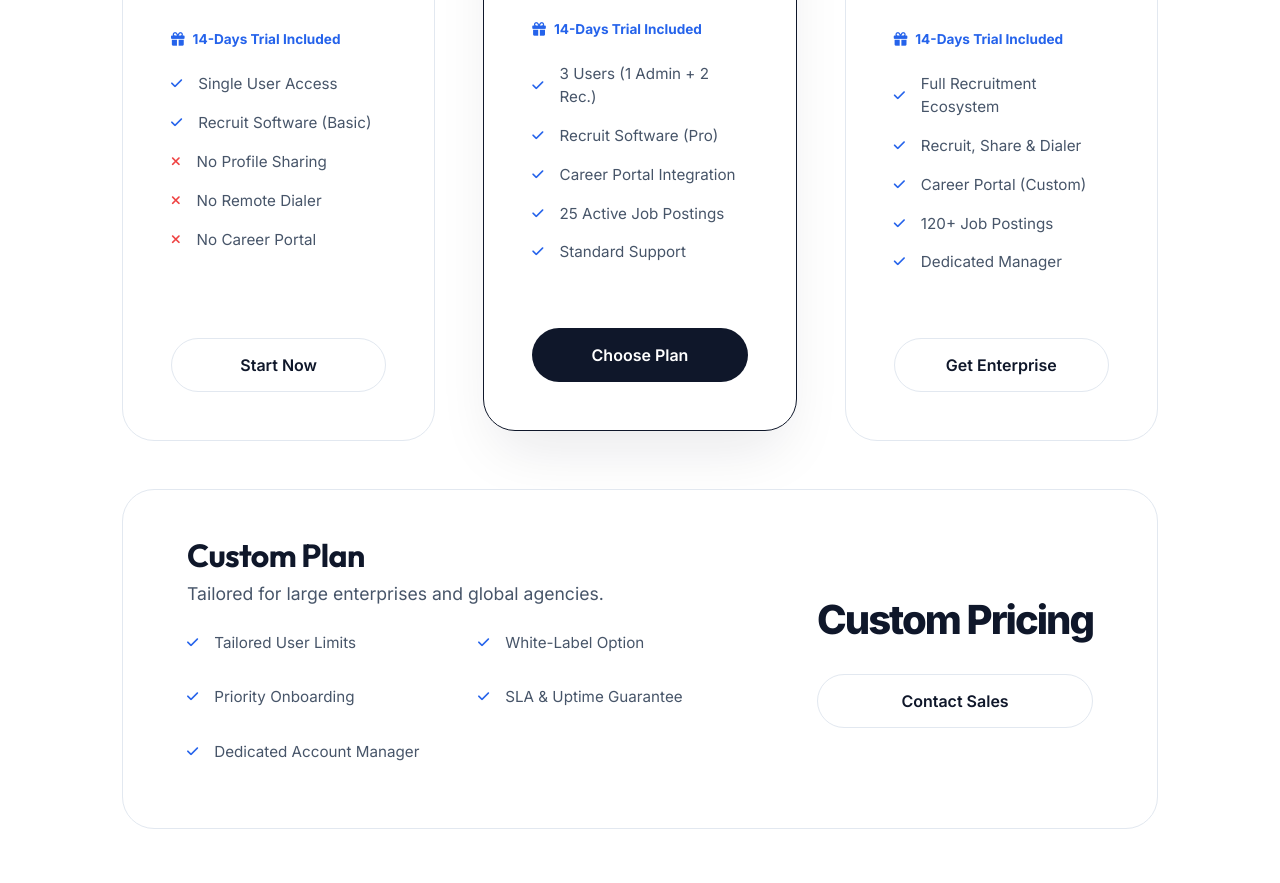
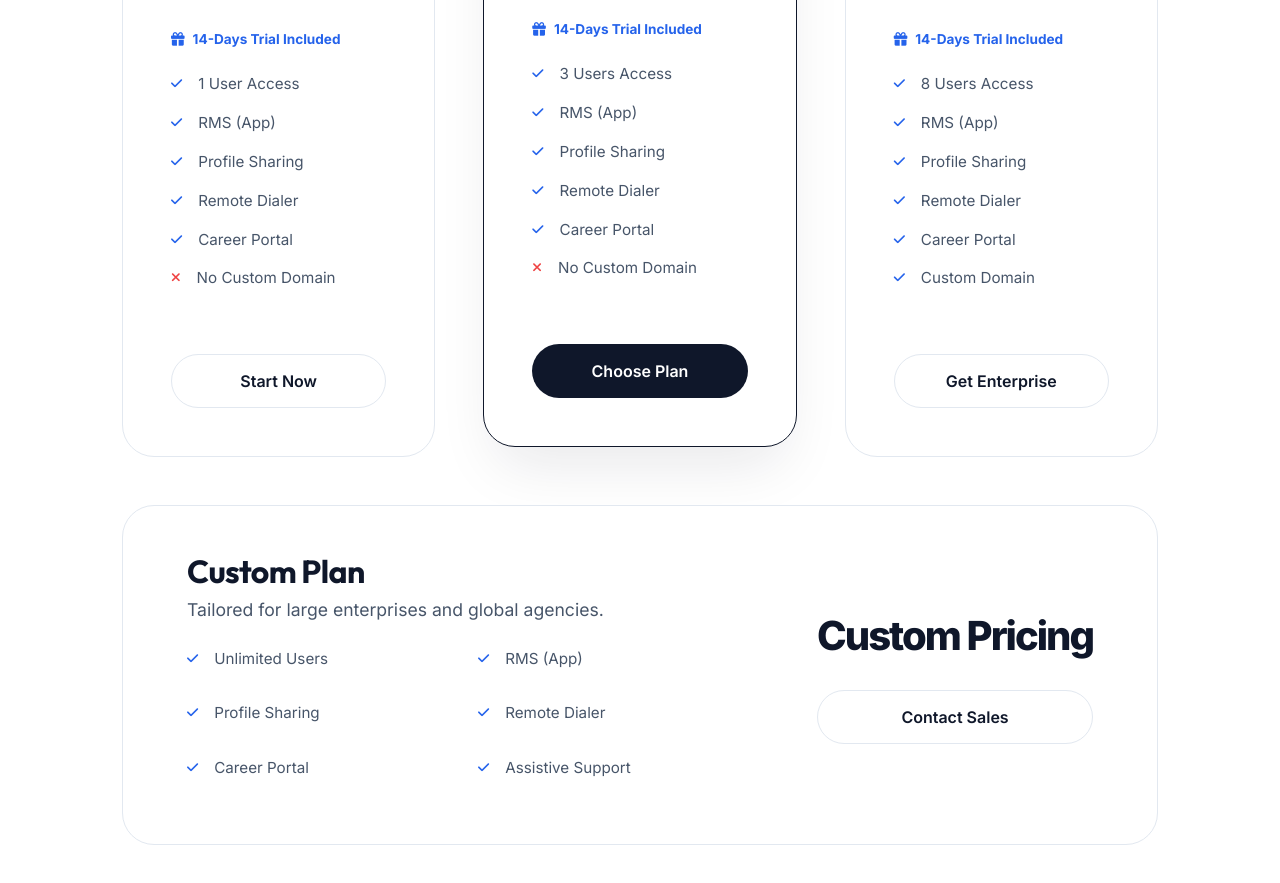
Before and after one commit to Anchan31/anchan31.github.io, a website: page index.html in a window 1280 px wide. Shown: the part 3540-4423 px from the top of the page. Drawn offline with Linux system fonts and the light colour scheme.

Commit message:
Update index.html

```diff
--- a/index.html
+++ b/index.html
@@ -233,11 +233,12 @@
                     <div style="font-size: 0.85rem; font-weight: 700; color: var(--primary); margin-bottom: 1.5rem;"><i
                             class="fas fa-gift" style="margin-right: 0.5rem;"></i>14-Days Trial Included</div>
                     <ul class="pricing-features">
-                        <li><i class="fas fa-check"></i> Single User Access</li>
-                        <li><i class="fas fa-check"></i> Recruit Software (Basic)</li>
-                        <li><i class="fas fa-times" style="color: #ef4444;"></i> No Profile Sharing</li>
-                        <li><i class="fas fa-times" style="color: #ef4444;"></i> No Remote Dialer</li>
-                        <li><i class="fas fa-times" style="color: #ef4444;"></i> No Career Portal</li>
+                        <li><i class="fas fa-check"></i> 1 User Access</li>
+                        <li><i class="fas fa-check"></i> RMS (App)</li>
+                        <li><i class="fas fa-check"></i> Profile Sharing</li>
+                        <li><i class="fas fa-check"></i> Remote Dialer</li>
+                        <li><i class="fas fa-check"></i> Career Portal</li>
+                        <li><i class="fas fa-times" style="color: #ef4444;"></i> No Custom Domain</li>
                     </ul>
                     <a href="javascript:void(0)" onclick="subscribeNow('plan_SoAKD0aJFwzZCO', 'Starter')"
                         class="btn btn-outline">Start Now</a>
@@ -255,11 +256,12 @@
                     <div style="font-size: 0.85rem; font-weight: 700; color: var(--primary); margin-bottom: 1.5rem;"><i
                             class="fas fa-gift" style="margin-right: 0.5rem;"></i>14-Days Trial Included</div>
                     <ul class="pricing-features">
-                        <li><i class="fas fa-check"></i> 3 Users (1 Admin + 2 Rec.)</li>
-                        <li><i class="fas fa-check"></i> Recruit Software (Pro)</li>
-                        <li><i class="fas fa-check"></i> Career Portal Integration</li>
-                        <li><i class="fas fa-check"></i> 25 Active Job Postings</li>
-                        <li><i class="fas fa-check"></i> Standard Support</li>
+                        <li><i class="fas fa-check"></i> 3 Users Access</li>
+                        <li><i class="fas fa-check"></i> RMS (App)</li>
+                        <li><i class="fas fa-check"></i> Profile Sharing</li>
+                        <li><i class="fas fa-check"></i> Remote Dialer</li>
+                        <li><i class="fas fa-check"></i> Career Portal</li>
+                        <li><i class="fas fa-times" style="color: #ef4444;"></i> No Custom Domain</li>
                     </ul>
                     <a href="javascript:void(0)" onclick="subscribeNow('plan_SoAKfnYYCTZHDo', 'Professional')"
                         class="btn btn-primary">Choose Plan</a>
@@ -277,11 +279,12 @@
                     <div style="font-size: 0.85rem; font-weight: 700; color: var(--primary); margin-bottom: 1.5rem;"><i
                             class="fas fa-gift" style="margin-right: 0.5rem;"></i>14-Days Trial Included</div>
                     <ul class="pricing-features">
-                        <li><i class="fas fa-check"></i> Full Recruitment Ecosystem</li>
-                        <li><i class="fas fa-check"></i> Recruit, Share &amp; Dialer</li>
-                        <li><i class="fas fa-check"></i> Career Portal (Custom)</li>
-                        <li><i class="fas fa-check"></i> 120+ Job Postings</li>
-                        <li><i class="fas fa-check"></i> Dedicated Manager</li>
+                        <li><i class="fas fa-check"></i> 8 Users Access</li>
+                        <li><i class="fas fa-check"></i> RMS (App)</li>
+                        <li><i class="fas fa-check"></i> Profile Sharing</li>
+                        <li><i class="fas fa-check"></i> Remote Dialer</li>
+                        <li><i class="fas fa-check"></i> Career Portal</li>
+                        <li><i class="fas fa-check"></i> Custom Domain</li>
                     </ul>
                     <a href="javascript:void(0)" onclick="subscribeNow('plan_SouJvWzj8xFSgg', 'Enterprise')"
                         class="btn btn-outline">Get Enterprise</a>
@@ -297,11 +300,12 @@
                         agencies.</p>
                     <ul class="pricing-features"
                         style="display: grid; grid-template-columns: repeat(auto-fit, minmax(200px, 1fr)); gap: 1rem; margin-bottom: 0;">
-                        <li><i class="fas fa-check"></i> Tailored User Limits</li>
-                        <li><i class="fas fa-check"></i> White-Label Option</li>
-                        <li><i class="fas fa-check"></i> Priority Onboarding</li>
-                        <li><i class="fas fa-check"></i> SLA &amp; Uptime Guarantee</li>
-                        <li><i class="fas fa-check"></i> Dedicated Account Manager</li>
+                        <li><i class="fas fa-check"></i> Unlimited Users</li>
+                        <li><i class="fas fa-check"></i> RMS (App)</li>
+                        <li><i class="fas fa-check"></i> Profile Sharing</li>
+                        <li><i class="fas fa-check"></i> Remote Dialer</li>
+                        <li><i class="fas fa-check"></i> Career Portal</li>
+                        <li><i class="fas fa-check"></i> Assistive Support</li>
                     </ul>
                 </div>
                 <div style="text-align: right; min-width: 250px;">
```
